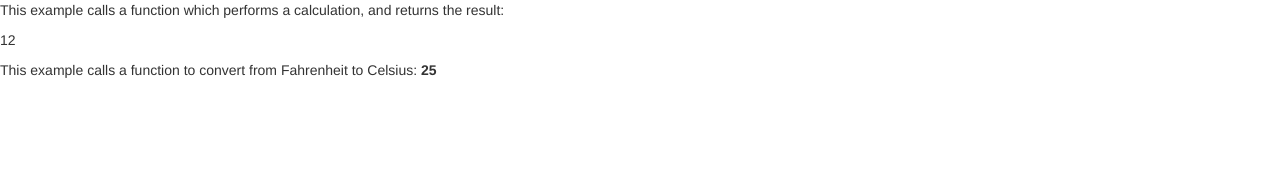
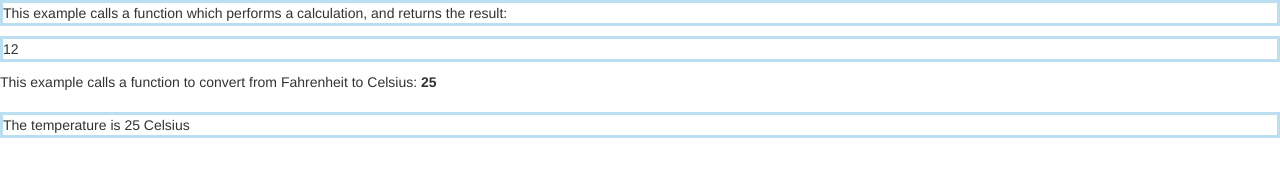
Before and after one commit to ge01/JS1180Funct, a plain HTML site: page index.html in a window 1280 px wide. Drawn offline with nearby package versions, Linux system fonts and the light colour scheme.

Commit message:
Functions Used as Variables

```diff
--- a/app.js
+++ b/app.js
@@ -25,3 +25,13 @@ function toCelsius(f) {
   return (5/9) * (f-32);
 }
 document.getElementById("fToC").innerHTML = toCelsius(77);
+
+/******************************************************
+*             Functions Used as Variables             *
+******************************************************/
+document.getElementById("used").innerHTML =
+"The temperature is " + toCelsius(77) + " Celsius";
+
+function toCelsus(fahrenheit) {
+  return (5/9) * (fahrenheit-32);
+}
--- a/index.html
+++ b/index.html
@@ -20,9 +20,8 @@
     <p id="demo"></p>
 
     <div>This example calls a function to convert from Fahrenheit to Celsius: <b id="fToC"></b></div>
-
-
-
+    <br />
+    <p id="used"></p>
 
     <!-- NOTE: This tag connects the JS to our HTML-->
     <script src="app.js"></script>
--- a/mystyle.css
+++ b/mystyle.css
@@ -0,0 +1,4 @@
+p {
+  border-style: solid;
+  border-color: #bcdef1;
+}
```
